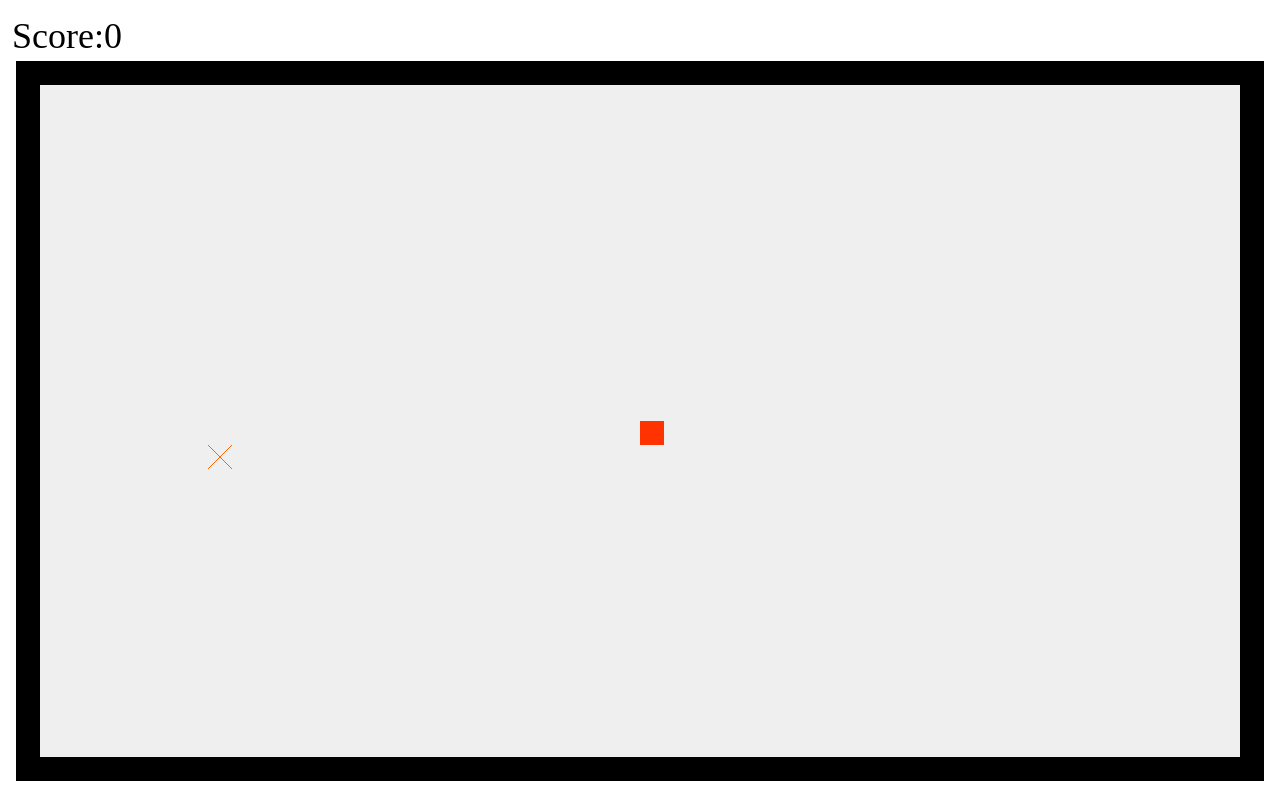
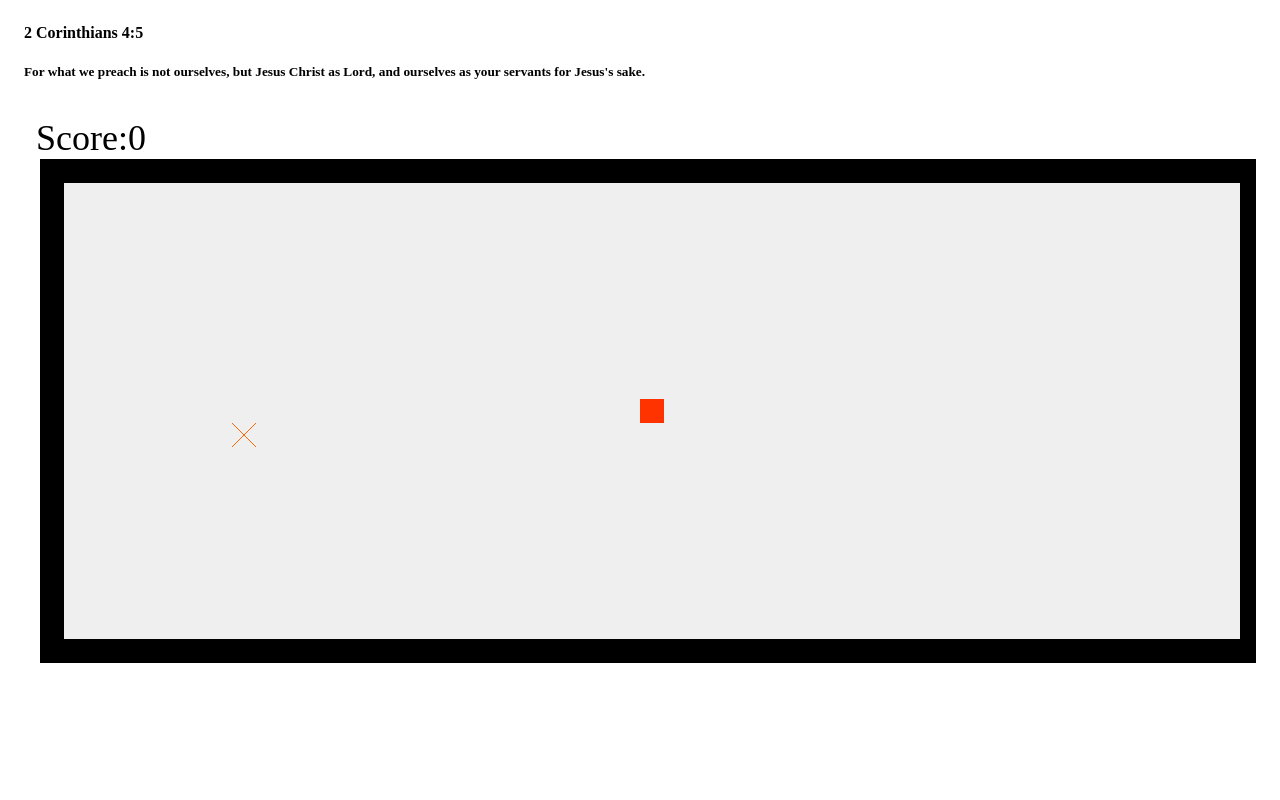
Before and after one commit to youngkjun/snake-game, a plain HTML site: page index.html in a window 1280 px wide. Drawn offline with Linux system fonts and the light colour scheme.

Commit message:
Add the 2 Corinthians 4:5

```diff
--- a/index.html
+++ b/index.html
@@ -4,11 +4,13 @@
 			html, body {
 				overflow: hidden;
                 padding: 0px;
-                margin: 0px;
+                margin: 12px;
 			}
 		</style>
     </head>
     <body>
+        <h4>2 Corinthians 4:5</h4>
+        <h5>For what we preach is not ourselves, but Jesus Christ as Lord, and ourselves as your servants for Jesus's sake.</h5>
         <canvas id="board" />
         <script src="./snake-game.js"></script>
     </body>
--- a/snake-game.js
+++ b/snake-game.js
@@ -55,7 +55,7 @@ var isGameOver = false;
 function initGameBoard(){
 	let screenWidth = document.documentElement.clientWidth;
     let screenHeight = document.documentElement.clientHeight;
-    initPlayArea(screenWidth, screenHeight);
+    initPlayArea(screenWidth, screenHeight - 200);
 }
 
 function initPlayArea(screenWidth, screenHeight){
```
Also changed, not shown: 1 other file.
